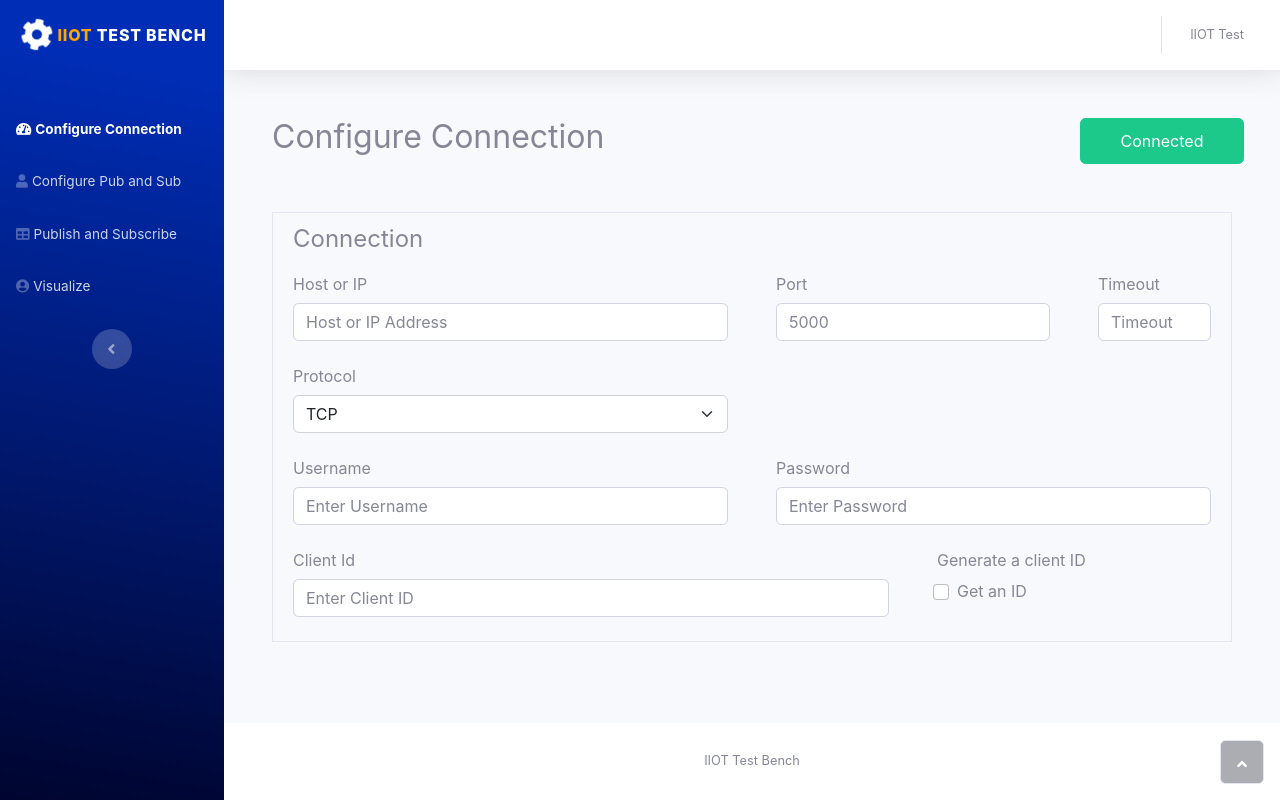
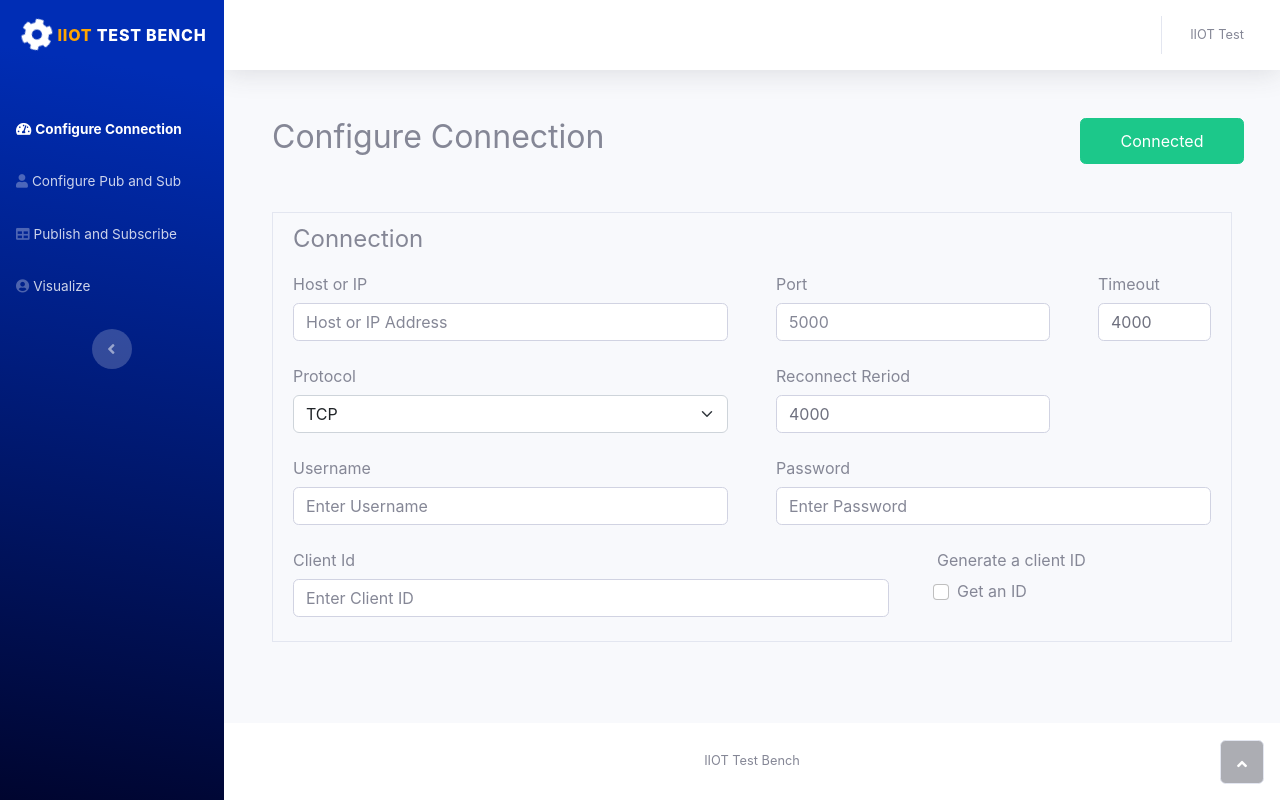
Before and after one commit to ManassehGit/IIOT-Test-Bench, a React (Create React App) app: page /configconn in a window 1280 px wide. Built offline with nearby package versions, Linux system fonts and the light colour scheme.

Commit message:
Update ConfigBroker.jsx

```diff
--- a/src/modules/Dashboard/ConnSettings/ConfigBroker.jsx
+++ b/src/modules/Dashboard/ConnSettings/ConfigBroker.jsx
@@ -46,7 +46,7 @@ const ConfigBroker = () => {
                 <div className="col-md-2" >
                 <label htmlFor="timeout" className="col col-form-label">Timeout</label>
                 <div className="col">
-                <input type="number" className="form-control" id="timeout" placeholder="Timeout" />
+                <input type="number" className="form-control" id="timeout" defaultValue={"4000"} />
                 </div>
                 </div>
             </div>
@@ -59,6 +59,13 @@ const ConfigBroker = () => {
                   <option value="tcp">TCP</option>
                   <option value="ssl">SSL</option>
                   </select>
+                </div>
+                </div>
+
+                <div className="col-md-4" >
+                <label htmlFor="reconnect" className="col col-form-label">Reconnect Reriod</label>
+                <div className="col">
+                <input type="number" className="form-control" id="reconnect" defaultValue={"4000"} />
                 </div>
                 </div>
             </div>
```
